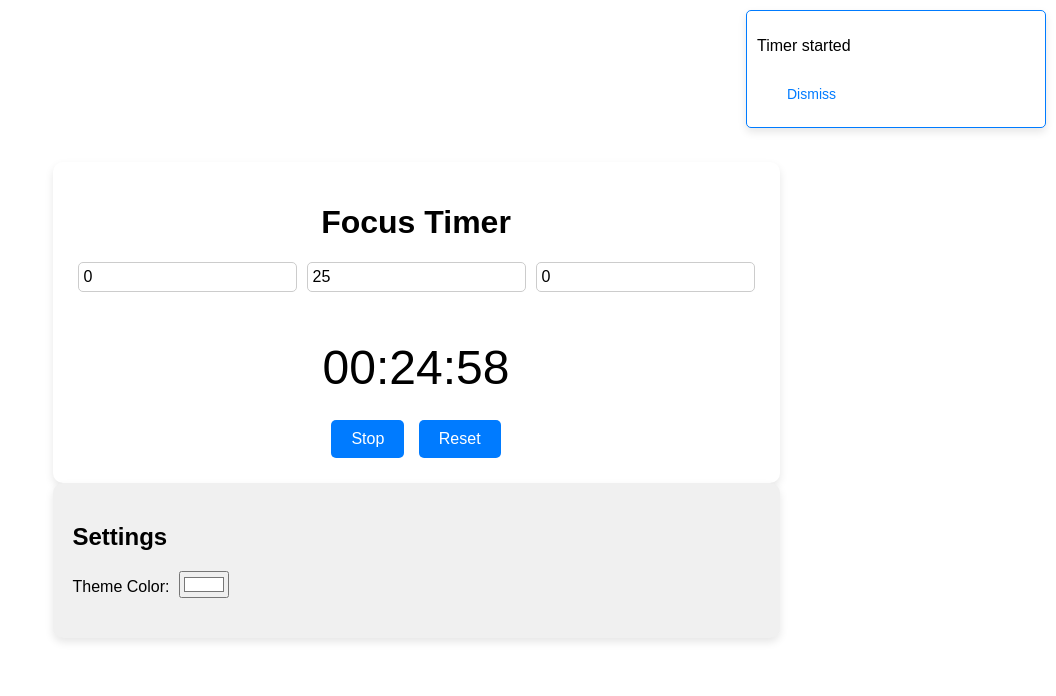
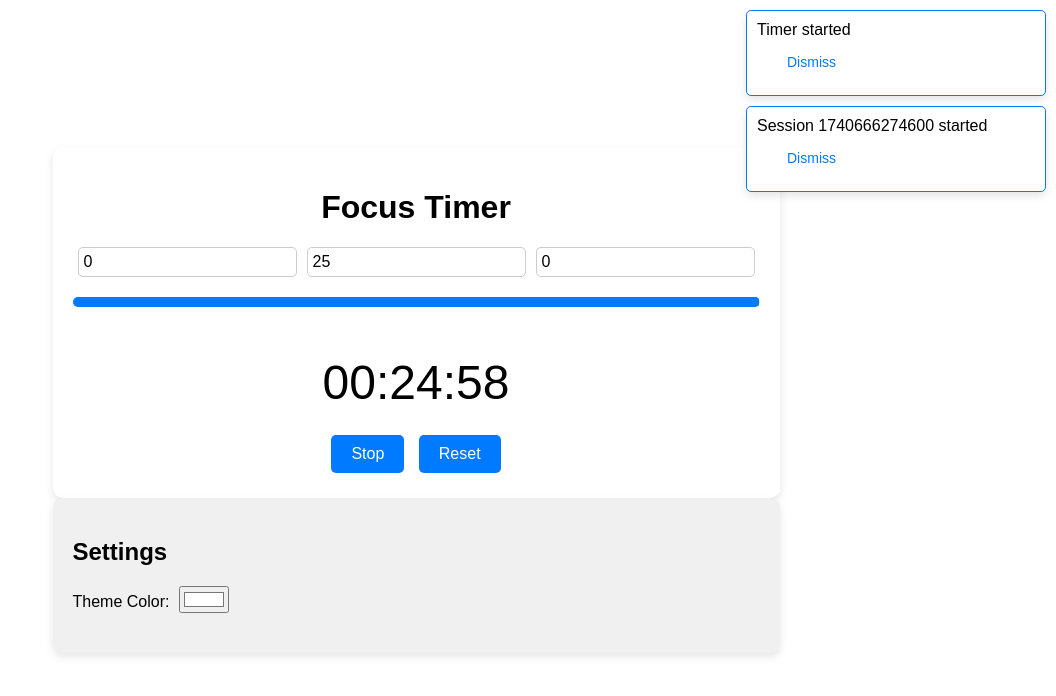
Before and after one commit to KeithG-stack/Time-Time, a React (Vite) app: page / in a window 1280 px wide. Both pictures are taken after a click on the button "Start Focus Session". Shown: the top 696 px of the page, without its empty margins (224-1280 px from the left). Built offline with nearby package versions, Linux system fonts and the light colour scheme.

Commit message:
new things

```diff
--- a/package.json
+++ b/package.json
@@ -13,7 +13,8 @@
   "dependencies": {
     "clsx": "^2.1.1",
     "react": "^19.0.0",
-    "react-dom": "^19.0.0"
+    "react-dom": "^19.0.0",
+    "uuid": "^11.1.0"
   },
   "devDependencies": {
     "@eslint/js": "^9.19.0",
--- a/src/settings/Notifications.jsx
+++ b/src/settings/Notifications.jsx
@@ -1,7 +1,7 @@
 import React from 'react';
 import { useNotifications } from '../settings/settingsContext';
 import styles from './Notifications.module.css';
-
+import { v4 as uuidv4 } from 'uuid';
 const Notifications = () => {
     const { notifications, removeNotification } = useNotifications();
 
@@ -9,7 +9,7 @@ const Notifications = () => {
         <div className={styles.notifications}>
             {notifications.map((notification) => (
                 <div key={notification.id} className={`${styles.notification} ${styles[notification.type]}`}>
-                    <p>{notification.message}</p>
+                    <div key={uuidv4()}>{notification.message}</div>
                     <button onClick={() => removeNotification(notification.id)}>Dismiss</button>
                 </div>
             ))}
--- a/src/timer/TimerDisplay.jsx
+++ b/src/timer/TimerDisplay.jsx
@@ -5,6 +5,7 @@ import StartStopButton from "./TimerControls"; // Import StartStopButton compone
 import styles from './TimerDisplay.module.css'; // Import styles
 import { useDarkMode } from '../hooks/useDarkMode'; // Import custom hook for dark mode
 import { useNotifications } from '../settings/settingsContext'; // Import useNotifications hook
+import useAnalytics from '../hooks/NotiGang'; // Import useAnalytics hook
 const TimerDisplay = ({ title }) => {
     // State to keep track of the time
     const [time, setTime] = useState(25 * 60);
@@ -18,6 +19,8 @@ const TimerDisplay = ({ title }) => {
     const isDarkMode = useDarkMode();
     // Custom hook to access the notification context
     const { addNotification } = useNotifications();
+    // Custom hook to access the analytics context
+    const { trackSession} = useAnalytics();
 
     useEffect(() => {
         let interval;
@@ -46,6 +49,7 @@ const TimerDisplay = ({ title }) => {
     const handleStart = () => {
         setIsRunning(true);
         addNotification({ message: "Timer started", type: "info" });
+        trackSession ({ id: Date.now(), duration: time * 1000, });
     };
 
     // Function to handle the stop of the timer
@@ -80,6 +84,9 @@ const TimerDisplay = ({ title }) => {
         audio.play();
     };
 
+    const totalTime = (parseInt(hours) * 3600) + (parseInt(minutes) * 60) + (parseInt(seconds));
+    const progress = (time / totalTime) * 100;
+
     return (
         <div className={`${styles.timerDisplay} ${isDarkMode ? 'dark-mode' : 'light-mode'}`} role="timer" aria-live="polite">
             <h1>{title}</h1>
@@ -110,6 +117,9 @@ const TimerDisplay = ({ title }) => {
                     className={styles.customTimeInput}
                 />
             </div>
+            <div className={styles.progressBarContainer}>
+                <div className={styles.progressBar} style={{width: `${progress}%` }}></div>
+            </div>
             {/* Display the timer value in MM:SS format */}
             <p className={styles.time}>{new Date(time * 1000).toISOString().substr(11, 8)}</p>
             <StartStopButton isRunning={isRunning} onStart={handleStart} onStop={handleStop} /> {/* Display the StartStopButton component */}
```
Also changed, not shown: 1 other file (tests, documents, lock files or other folders).
